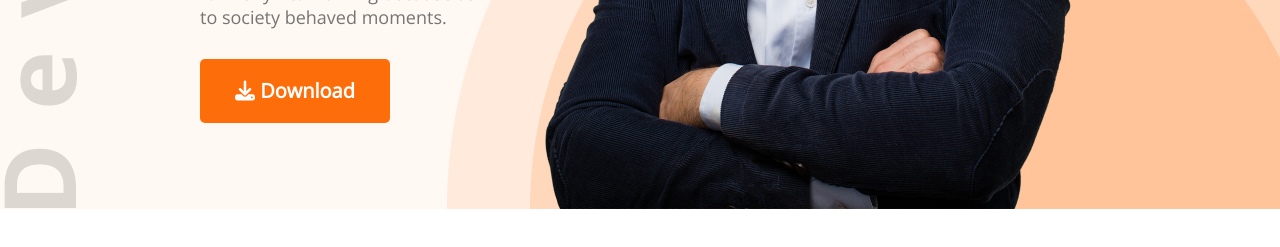
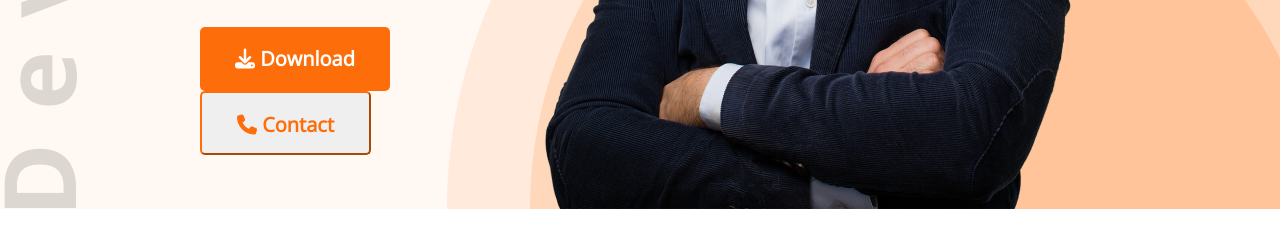
Before and after one commit to Sumiyaakhi/Developer-portfolio, a plain HTML site: page index.html in a window 1280 px wide. Shown: the part 631-878 px from the top of the page. Drawn offline with nearby package versions, Linux system fonts and the light colour scheme.

Commit message:
add icon

```diff
--- a/index.html
+++ b/index.html
@@ -30,6 +30,7 @@
     <h1 class="banner-title">Mary Hardy</h1>
     <p class="banner-description">Shot what able cold new see hold.Friendly as an betrayed formerly he. Morning because as to society behaved moments.</p>
     <button class="btn-primary"><i class="fa-solid fa-download"></i> Download</button>
+    <button class="contact-icon"><i class="fa-solid fa-phone"></i> Contact</button>
 </div>
 <img src="images/hardy.png" alt="">
        </div>
--- a/style/portfolio.css
+++ b/style/portfolio.css
@@ -39,6 +39,17 @@ nav ul{
     border-radius: 5px;
     background-color: #FD6E0A;
 }
+.contact-icon{
+    font-weight: 700;
+    font-size: 20px;
+    color: #FD6E0A;
+    padding: 18px 35px;
+    height: 64px;
+    border-radius: 5px;
+    border-color: #FD6E0A;
+
+}
+
 /*banner style */
 .banner{
     margin: 0 200px;
```
